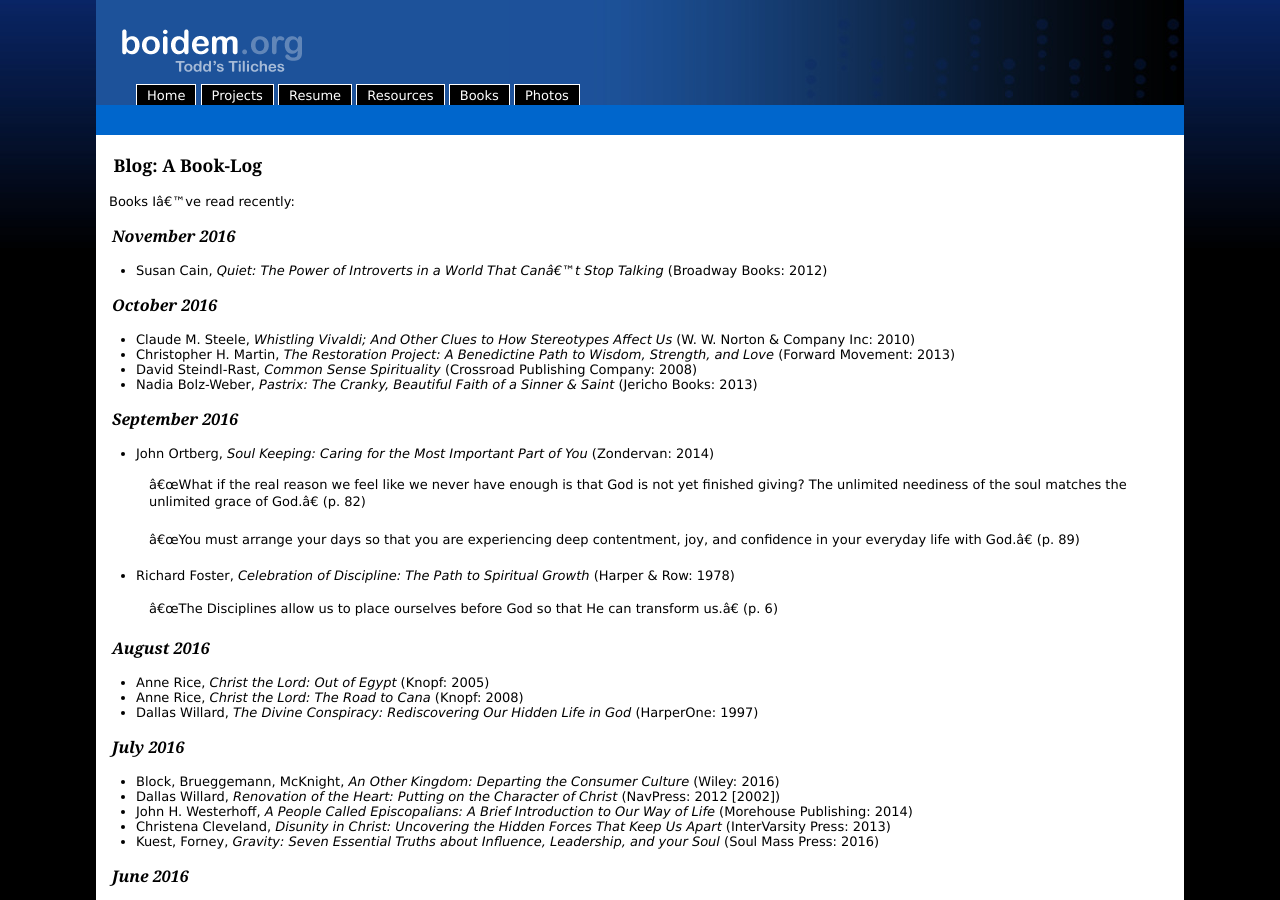
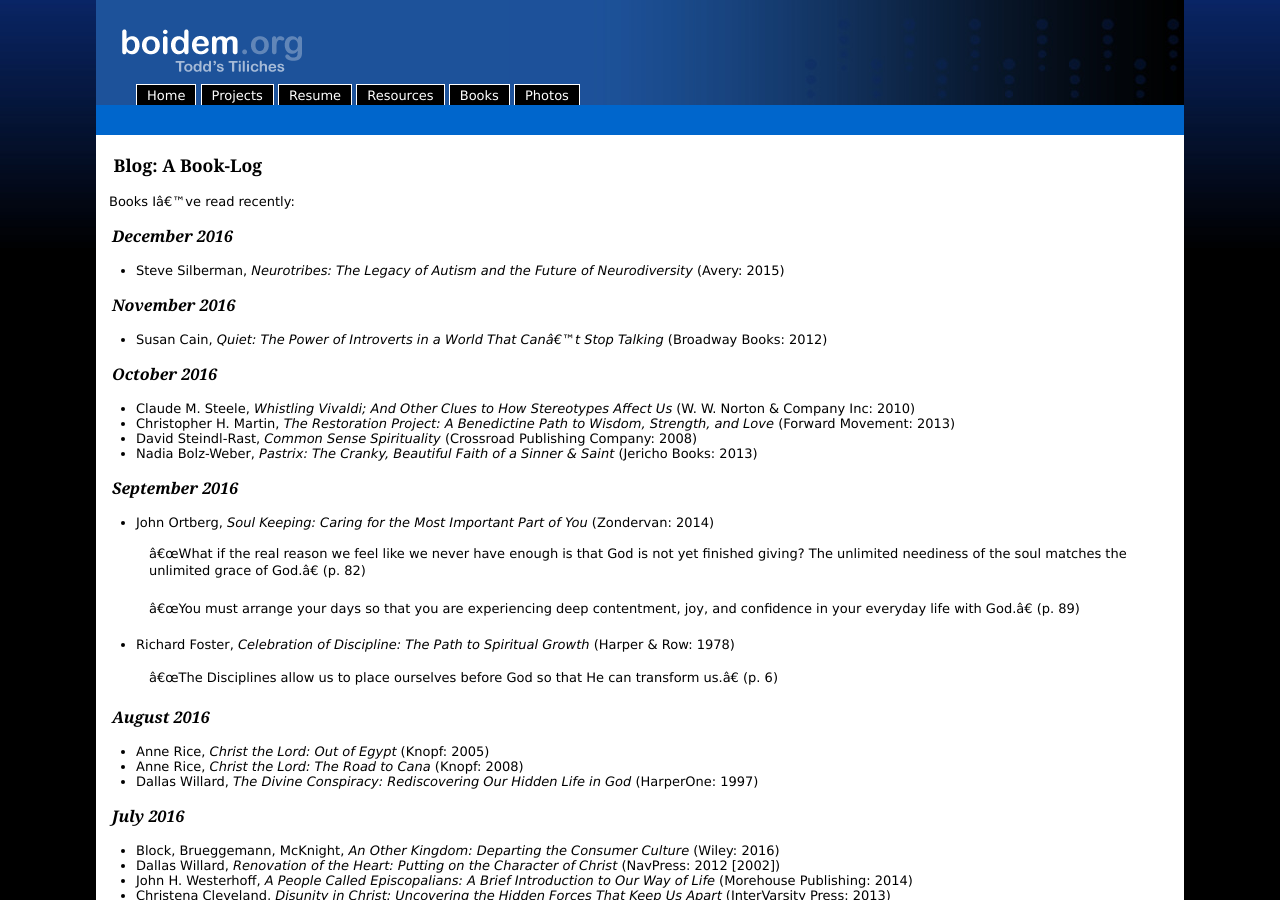
Before and after one commit to toddfoster/toddfoster.github.com, a Jekyll site: the page built from books.md, in a window 1280 px wide and 900 px high. Built offline with Jekyll 4.4.1, drawn with Linux system fonts in a browser that asks for light colours.

Commit message:
silberman

```diff
--- a/books.md
+++ b/books.md
@@ -6,6 +6,9 @@ layout: default
 # Blog: A Book-Log
 
 Books I've read recently:
+
+## December 2016
+* Steve Silberman, _Neurotribes: The Legacy of Autism and the Future of Neurodiversity_ (Avery: 2015)
 
 ## November 2016
 * Susan Cain, _Quiet: The Power of Introverts in a World That Can't Stop Talking_ (Broadway Books: 2012)
```
